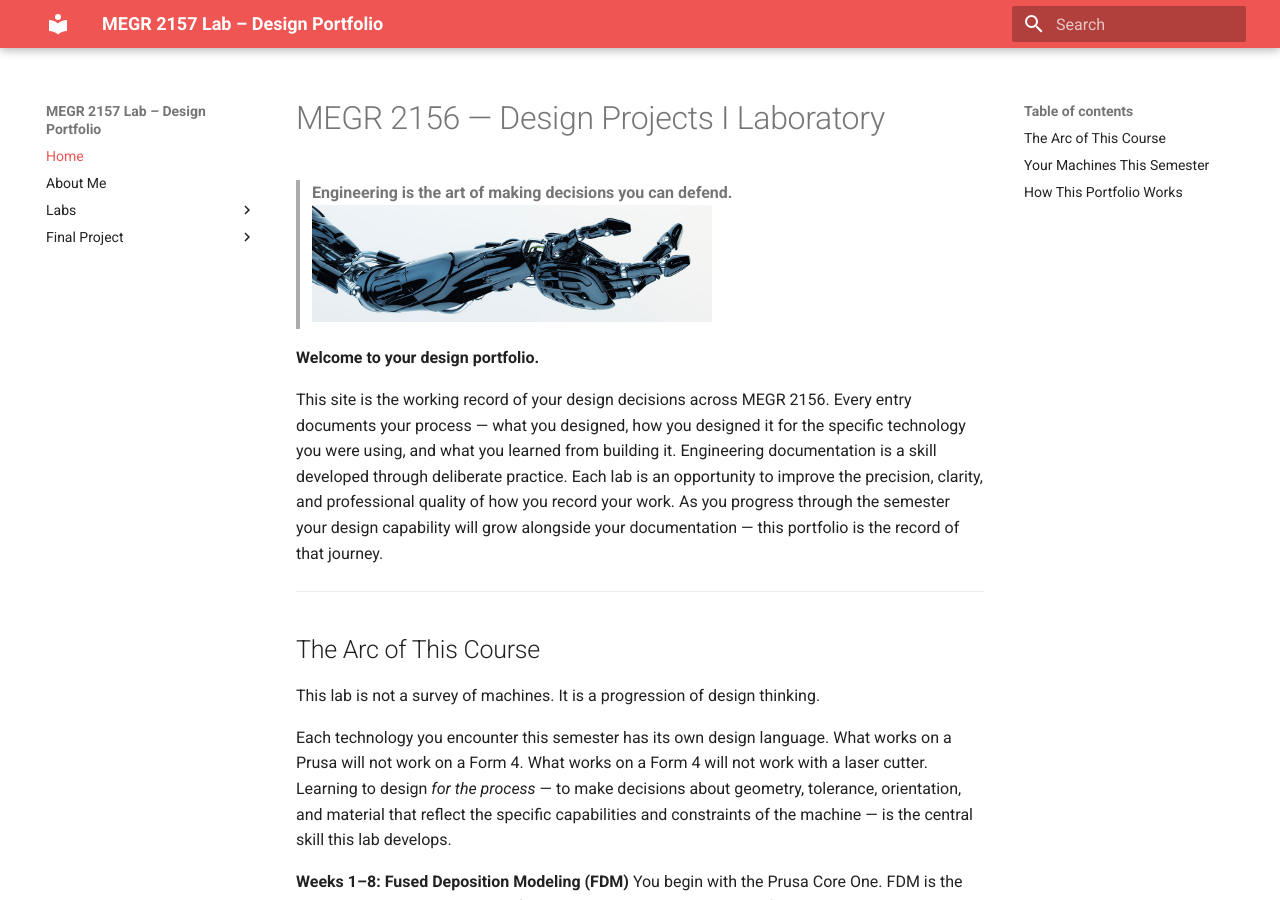
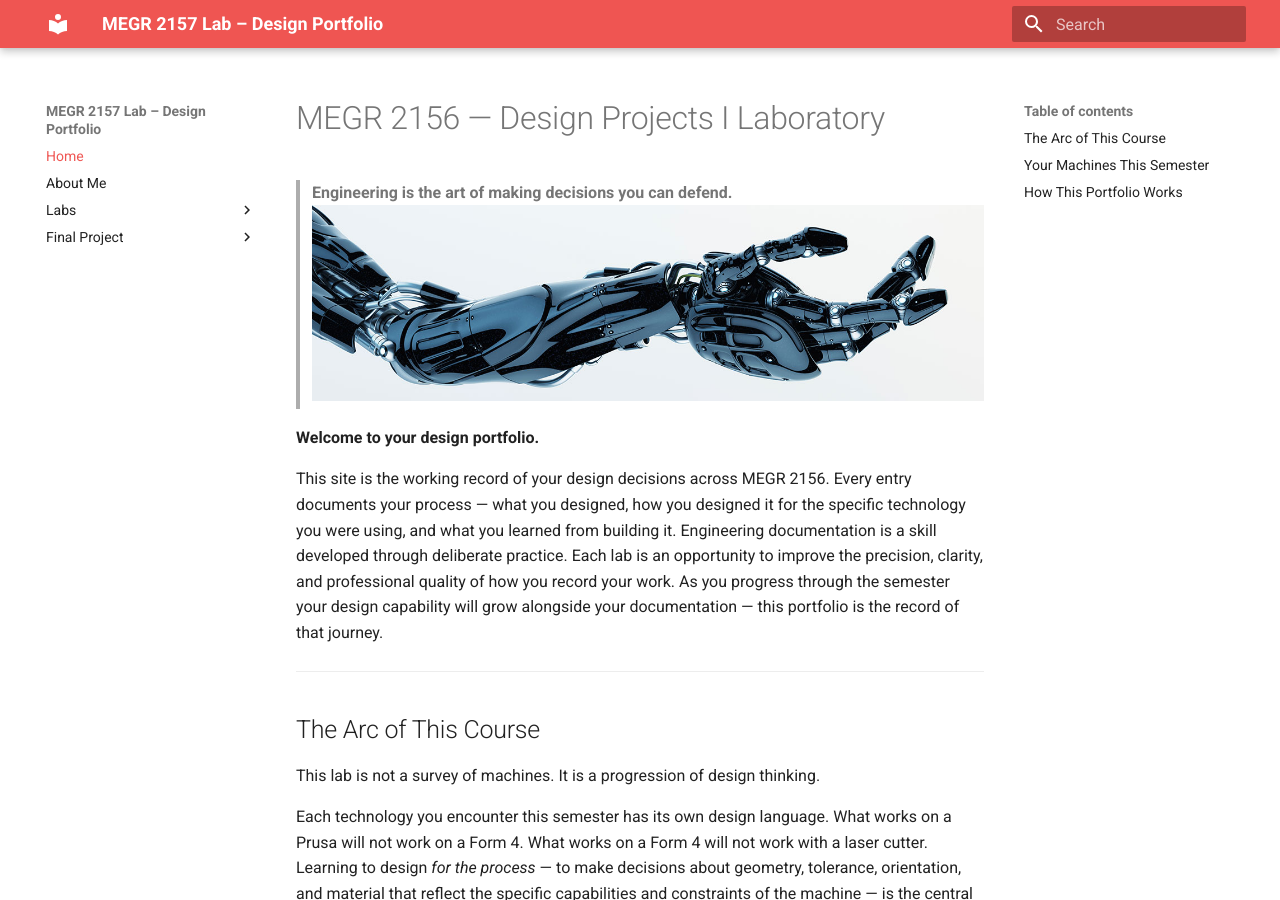
Before and after one commit to AtibaJ/megr2157L-portfolio, an MkDocs documentation site: the page built from docs/index.md, in a window 1280 px wide and 900 px high. Built offline with MkDocs 1.6.1 and Material for MkDocs 9.7.7, drawn with Linux system fonts in a browser that asks for light colours.

Commit message:
Resize image in the design portfolio documentation
Updated image size for better display on the page.

```diff
--- a/docs/index.md
+++ b/docs/index.md
@@ -1,7 +1,7 @@
 # MEGR 2156 — Design Projects I Laboratory
 
 > **Engineering is the art of making decisions you can defend.**
-> <img src="imageweb.jpg" alt="Prosthetic Hand" width="400">
+> <img src="imageweb.jpg" alt="Prosthetic Hand" width="1600">
 
 **Welcome to your design portfolio.**
 
```
